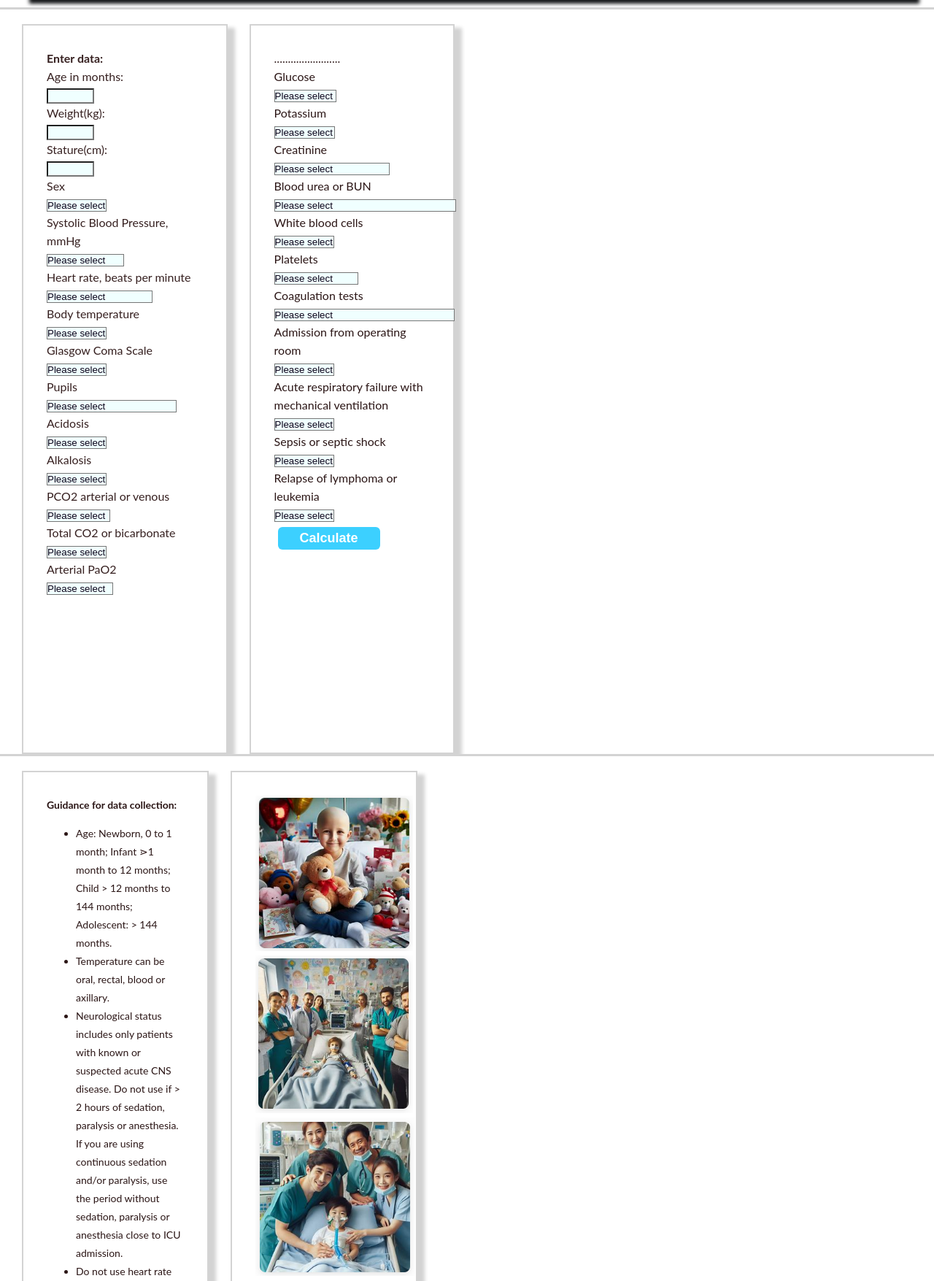
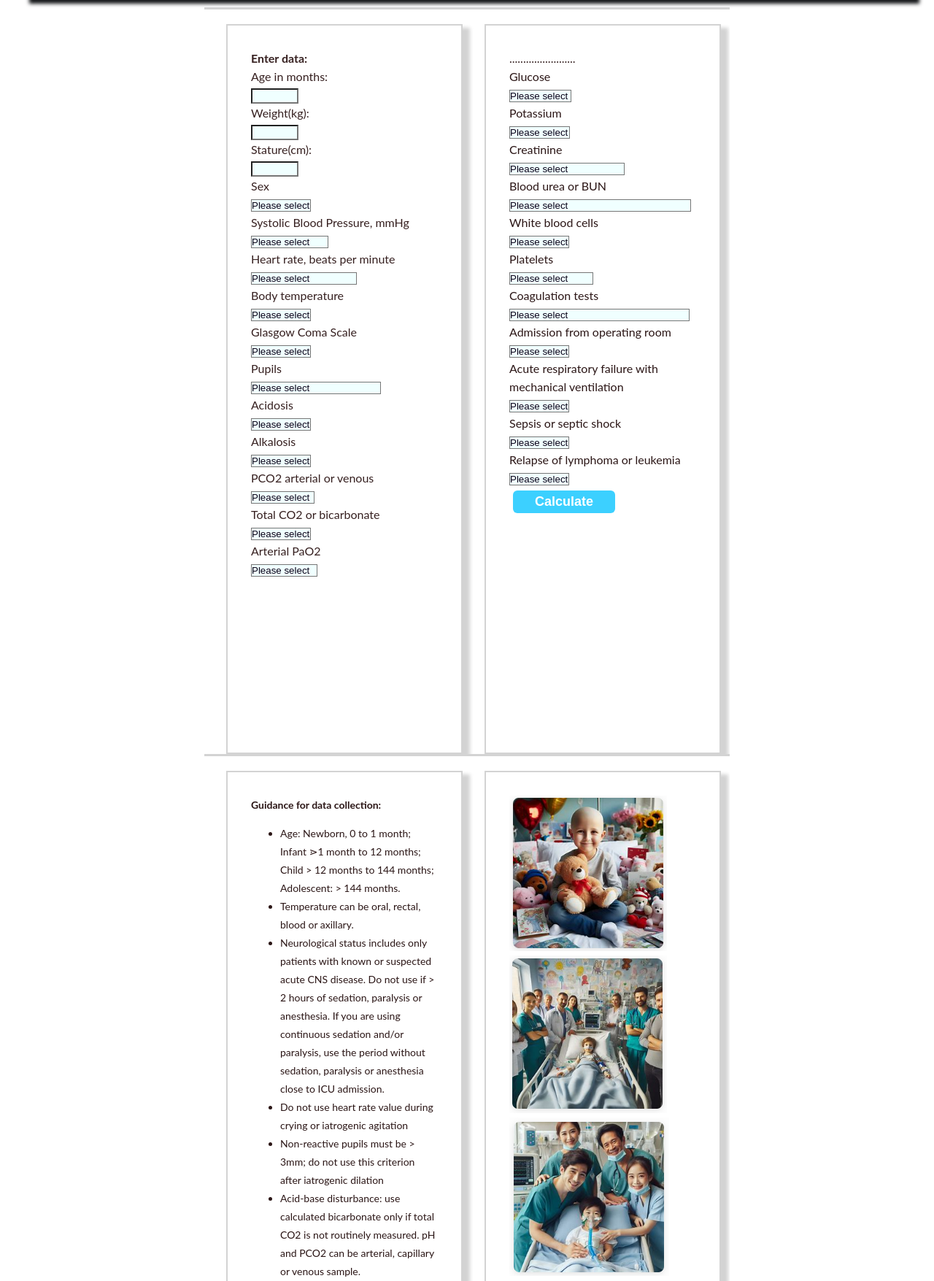
Before and after one commit to usirion/PRISM-4-c, a Flask app: page / in a window 1280 px wide. Shown: the part 165-1920 px from the top of the page at 73% size. Run offline with Flask 3, Linux system fonts and the light colour scheme.

Commit message:
Update divs.css

```diff
--- a/static/divs.css
+++ b/static/divs.css
@@ -110,7 +110,8 @@ body {
 
 .container {
     /*max-width: 1480px;*/
-    max-width: 100%;
+    max-width: 45rem;
+    /*max-width: 100%;*/
     margin: auto;
     align-content: center;
     align-self:center;
@@ -123,7 +124,7 @@ body {
 
 }
 #first {
-    width: 22%;
+    width: 45%;
     float: left;
     height: 1000px;
     background-color:#FFFFFF;
@@ -141,7 +142,7 @@ body {
 
 }
 #second {
-    width: 22%;
+    width: 45%;
     float: left;
     /*font-family: 'Franklin Gothic Medium', 'Arial Narrow', Arial, sans-serif;*/
     height: 1000px;
@@ -159,7 +160,7 @@ body {
 
 }
 #third {
-    width: 20%;
+    width: 45%;
     float: left;
     /*font-family: 'Franklin Gothic Medium', 'Arial Narrow', Arial, sans-serif;*/
     font-size:14px;
@@ -178,7 +179,7 @@ body {
 }
 
 #fourth {
-  width: 20%;
+  width: 45%;
   float: left;
   height: 1000px;
   background-color: #FFFFFF;
```
